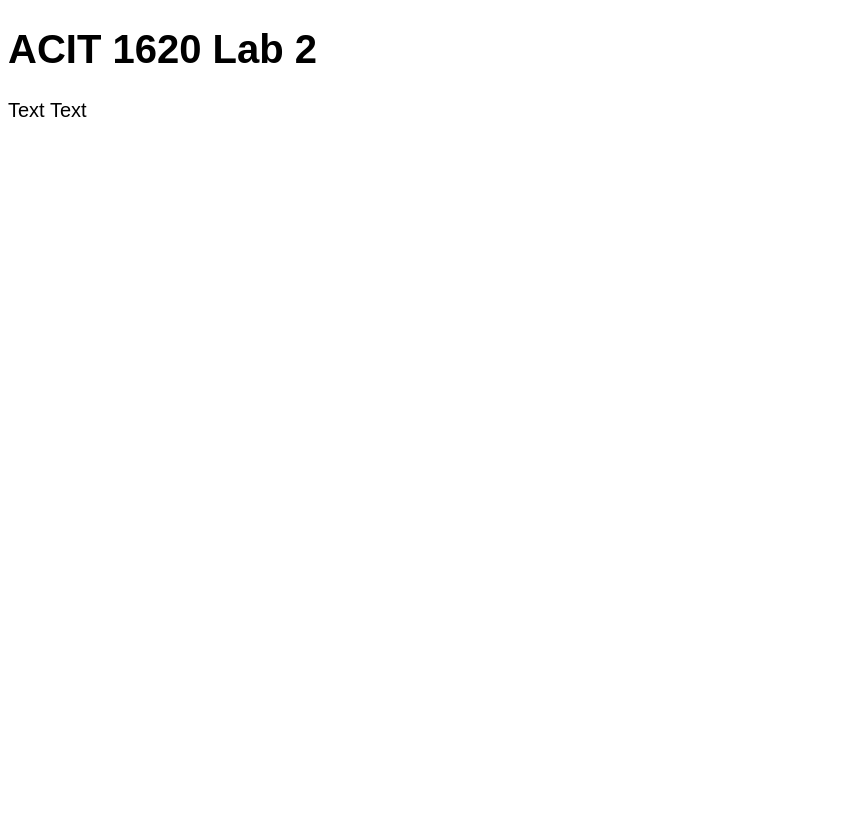
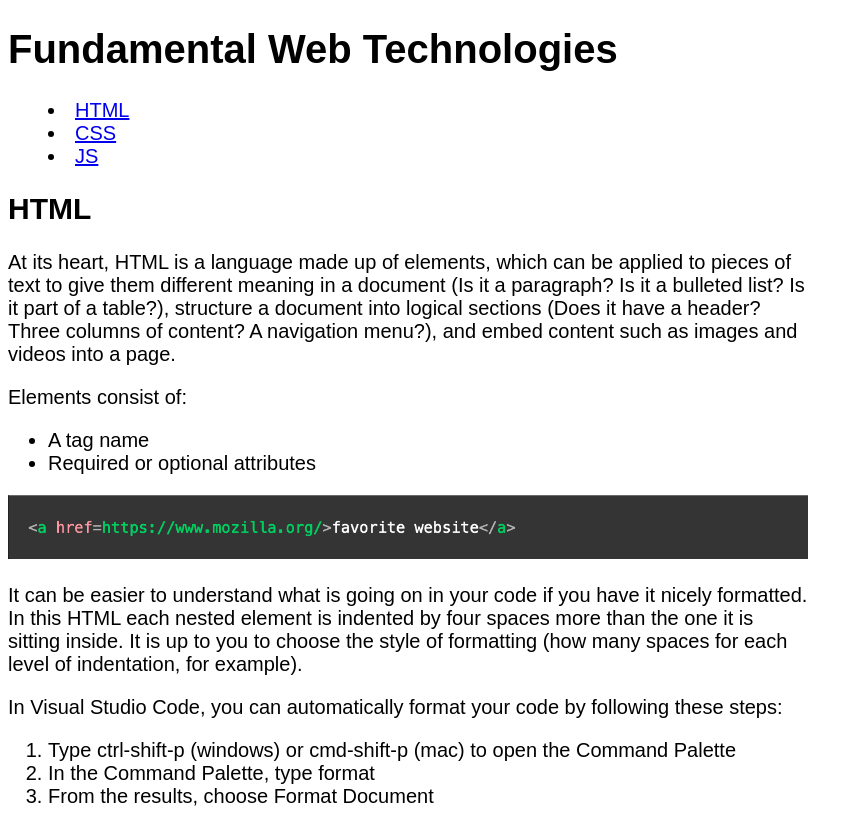
Before and after one commit to fountum/acit1620-lab2, a plain HTML site: page index.html in a window 1280 px wide. Shown: the whole page, without its empty margins (0-863 px from the left). Before the commit the page ends 800 px from the top, so only its background shows below. Drawn offline with Linux system fonts and the light colour scheme.

Commit message:
added Header, menu, and HTML section

```diff
--- a/index.html
+++ b/index.html
@@ -7,7 +7,51 @@
     <link rel="stylesheet" href="lab2.css">
 </head>
 <body>
-    <h1>ACIT 1620 Lab 2</h1>
-    <p>Text Text</p>
+    <h1>Fundamental Web Technologies</h1>
+    <aside>
+        <menu>
+            <li>
+                <a href="#HTML">HTML</a>
+            </li>
+            <li>
+                <a href="#CSS">CSS</a>
+            </li>
+            <li>
+                <a href="JS">JS</a>
+            </li>
+        </menu>
+    </aside>
+
+    <section id="HTML">
+        <h2>HTML</h2>
+        <p>
+             At its heart, HTML is a language made up of elements, which can be applied to pieces of text to give them different meaning in a document (Is it a paragraph? Is it a bulleted list? Is it part of a table?), structure a document into logical sections (Does it have a header? Three columns of content? A navigation menu?), and embed content such as images and videos into a page.
+        </p>
+        <p>Elements consist of:</p>
+        <ul>
+            <li>A tag name</li>
+            <li>Required or optional attributes</li>
+        </ul>
+        <img src="element.png"/>
+        <p>
+            It can be easier to understand what is going on in your code if you have it nicely formatted. In this HTML each nested element is indented by four spaces more than the one it is sitting inside. It is up to you to choose the style of formatting (how many spaces for each level of indentation, for example).
+        </p>
+        <p>
+            In Visual Studio Code, you can automatically format your code by following these steps:
+        </p>
+        <ol>
+            <li>
+                Type ctrl-shift-p (windows) or cmd-shift-p (mac) to open the Command Palette
+            </li>
+            <li>
+                In the Command Palette, type format
+            </li>
+            <li>
+                From the results, choose Format Document
+            </li>
+        </ol>
+    </section>
+
+
 </body>
 </html>
```
